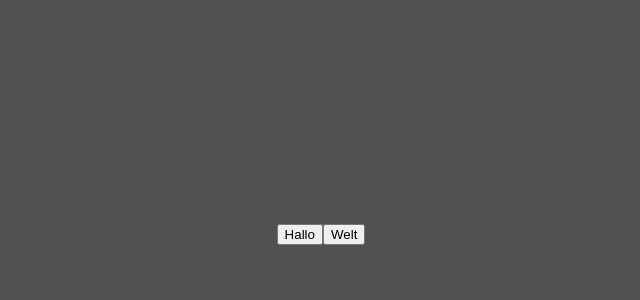
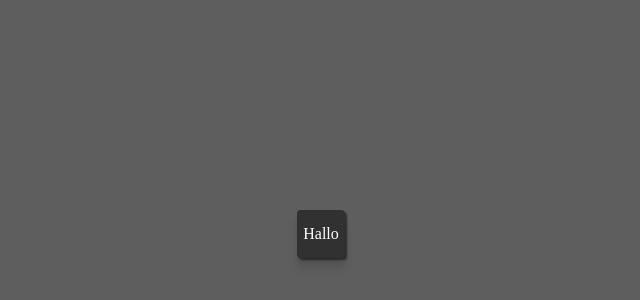
Before and after one commit to Semjasa83/sodomgomorra, an Angular app: page /login in a window 1280 px wide. Shown: the part 166-466 px from the top of the page, without its empty margins (319-959 px from the left). Built offline with nearby package versions, Linux system fonts and the light colour scheme.

Commit message:
button erweitert

```diff
--- a/src/app/modules/login/login.component.html
+++ b/src/app/modules/login/login.component.html
@@ -1,4 +1,3 @@
 <div class="login-wrapper">
-    <sg-ibutton buttonText="Hallo"></sg-ibutton>
-    <sg-ibutton buttonText="Welt"></sg-ibutton>
+    <sg-ibutton buttonText="Hallo" buttonColor="#313131" textColor="#ffffff"></sg-ibutton>
 </div>
--- a/src/app/modules/login/login.component.scss
+++ b/src/app/modules/login/login.component.scss
@@ -3,8 +3,12 @@
 .login-wrapper {
     height: 100vh;
     width: 100vw;
-    background-color: $background-color;
+    background-color: $surface-color;
     display: flex;
     justify-content: center;
     align-items: center;
 }
+
+sg-ibutton {
+    margin: 3rem;
+}
--- a/src/app/modules/shared/components/interfacebutton/interfacebutton/interfacebutton.component.html
+++ b/src/app/modules/shared/components/interfacebutton/interfacebutton/interfacebutton.component.html
@@ -1,8 +1,6 @@
-<!-- <button class="ibtn-border">
+<!-- <button class="ibtn-border"></button> -->
 
-</button> -->
-
-<button [style.background]="buttonColor">
+<div class="interface-button" [style.background]="buttonColor" [style.color]="textColor" [style.width]="buttonWidth">
     <img *ngIf="iconSrc" [src]="iconSrc" [alt]="altText" />
     <span>{{ buttonText }}</span>
-</button>
+</div>
--- a/src/app/modules/shared/components/interfacebutton/interfacebutton/interfacebutton.component.scss
+++ b/src/app/modules/shared/components/interfacebutton/interfacebutton/interfacebutton.component.scss
@@ -1,15 +1,30 @@
 @import "src/app/scss/base/colors";
 
-.ibtn-border {
-    background-color: $background-dark-color;
-    width: 3rem;
+.interface-button {
+    display: flex;
+    justify-content: center;
+    align-items: center;
+    min-width: 3rem;
     height: 3rem;
     border: none;
-    box-shadow: rgb(61 61 61 / 48%) 3px 0px 8px 4px, rgba(0, 0, 0, 0.8) -3px 0px 8px 4px;
+    border-radius: 0.25rem;
+    margin: 0.25rem;
+    span {
+        padding: 0;
+    }
+    box-shadow:
+    2px 2px 2px 0px rgba(0, 0, 0, 0.5),
+    0 2.8px 2.2px rgba(0, 0, 0, 0.034),
+    0 6.7px 5.3px rgba(0, 0, 0, 0.048),
+    0 12.5px 10px rgba(0, 0, 0, 0.08);
     &:active {
-        box-shadow: rgb(0, 0, 0) 3px 3px 6px 0px inset, rgba(0, 0, 0, 0.5) -3px -3px 6px 1px inset;
+        box-shadow:
+        2px 2px 2px 0px rgba(150, 150, 150, 0.5) inset,
+        0 2.8px 2.2px rgba(150, 150, 150, 0.034) inset,
+        0 6.7px 5.3px rgba(150, 150, 150, 0.048) inset,
+        0 12.5px 10px rgba(150, 150, 150, 0.08) inset;
     }
-    &:hover {
-        background-color: $background-dark-color;
-    }
+    // &:hover {
+    //     background-color: $button-dark-color !important;
+    // }
 }
--- a/src/app/modules/shared/components/interfacebutton/interfacebutton/interfacebutton.component.ts
+++ b/src/app/modules/shared/components/interfacebutton/interfacebutton/interfacebutton.component.ts
@@ -10,6 +10,6 @@ export class InterfacebuttonComponent {
   @Input() iconSrc?: string;
   @Input() altText?: string;
   @Input() buttonColor?: string;
-
-
+  @Input() textColor?: string;
+  @Input() buttonWidth?: string;
 }
--- a/src/app/scss/base/_colors.scss
+++ b/src/app/scss/base/_colors.scss
@@ -6,8 +6,9 @@
     --secondary-color-contrast: #000000;
     --background-color: #515151;
     --background-color-contrast: #FFFFFF;
-    --background-dark-color: #222222;
-    --surface-color: #B5B5B5;
+    --button-dark-color: #222222;
+    --button-light-color: #AAAAAA;
+    --surface-color: #5e5e5e;
     --surface-color-contrast: #000000;
     --warning-color: #FFA450;
     --warning-color-contrast: #000000;
@@ -15,6 +16,8 @@
     --error-color-contrast: #040404;
     --success-color: #2CD82C;
     --success-color-contrast: #000000;
+    --shadow-dark-color: #363636a5;
+    --shadow-light-color: #606060a1;
 }
     /****** Basic Colors SCSS *****/
     $primary-color: var(--primary-color);
@@ -22,13 +25,16 @@
     $secondary-color: var(--secondary-color);
     $secondary-color-contrast: var(--secondary-color-contrast);
     $background-color: var(--background-color);
-    $background-color-contrast: var(--background-color-contrast);;
-    $background-dark-color: var(--background-dark-color);;
-    $surface-color: var(--surface-color);;
-    $surface-color-contrast: var(--surface-color-contrast);;
-    $warning-color: var(--warning-color);;
-    $warning-color-contrast: var(--warning-color-contrast);;
-    $error-color: var(--error-color);;
-    $error-color-contrast: var(--error-color-contrast);;
-    $success-color: var(--success-color);;
-    $success-color-contrast: var(--success-color-contrast);;
+    $background-color-contrast: var(--background-color-contrast);
+    $button-dark-color: var(--button-dark-color);
+    $button-light-color: var(--button-light-color);
+    $surface-color: var(--surface-color);
+    $surface-color-contrast: var(--surface-color-contrast);
+    $warning-color: var(--warning-color);
+    $warning-color-contrast: var(--warning-color-contrast);
+    $error-color: var(--error-color);
+    $error-color-contrast: var(--error-color-contrast);
+    $success-color: var(--success-color);
+    $success-color-contrast: var(--success-color-contrast);
+    $shadow-dark-color: var(--shadow-dark-color);
+    $shadow-light-color: var(--shadow-light-color);
```
